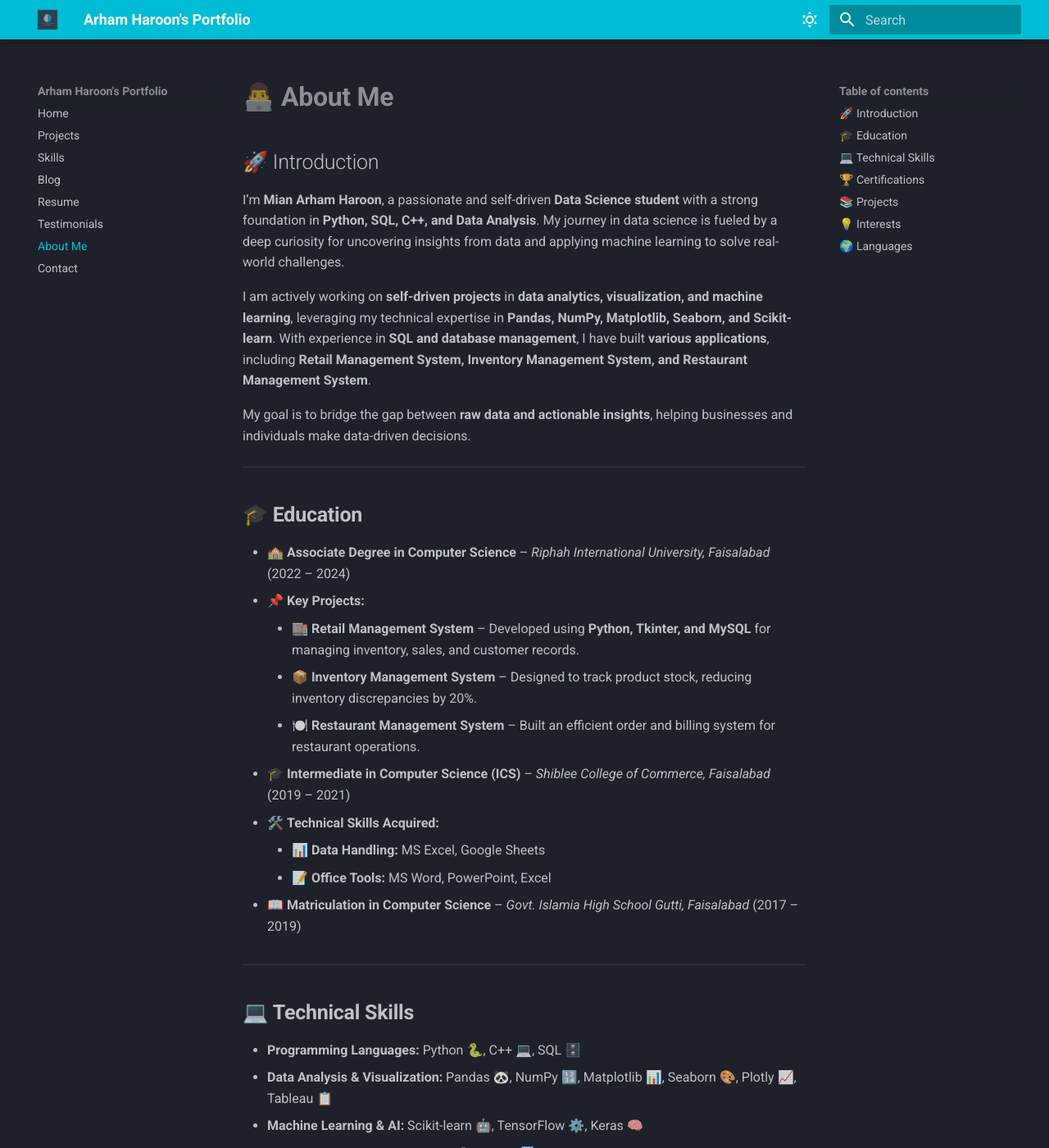
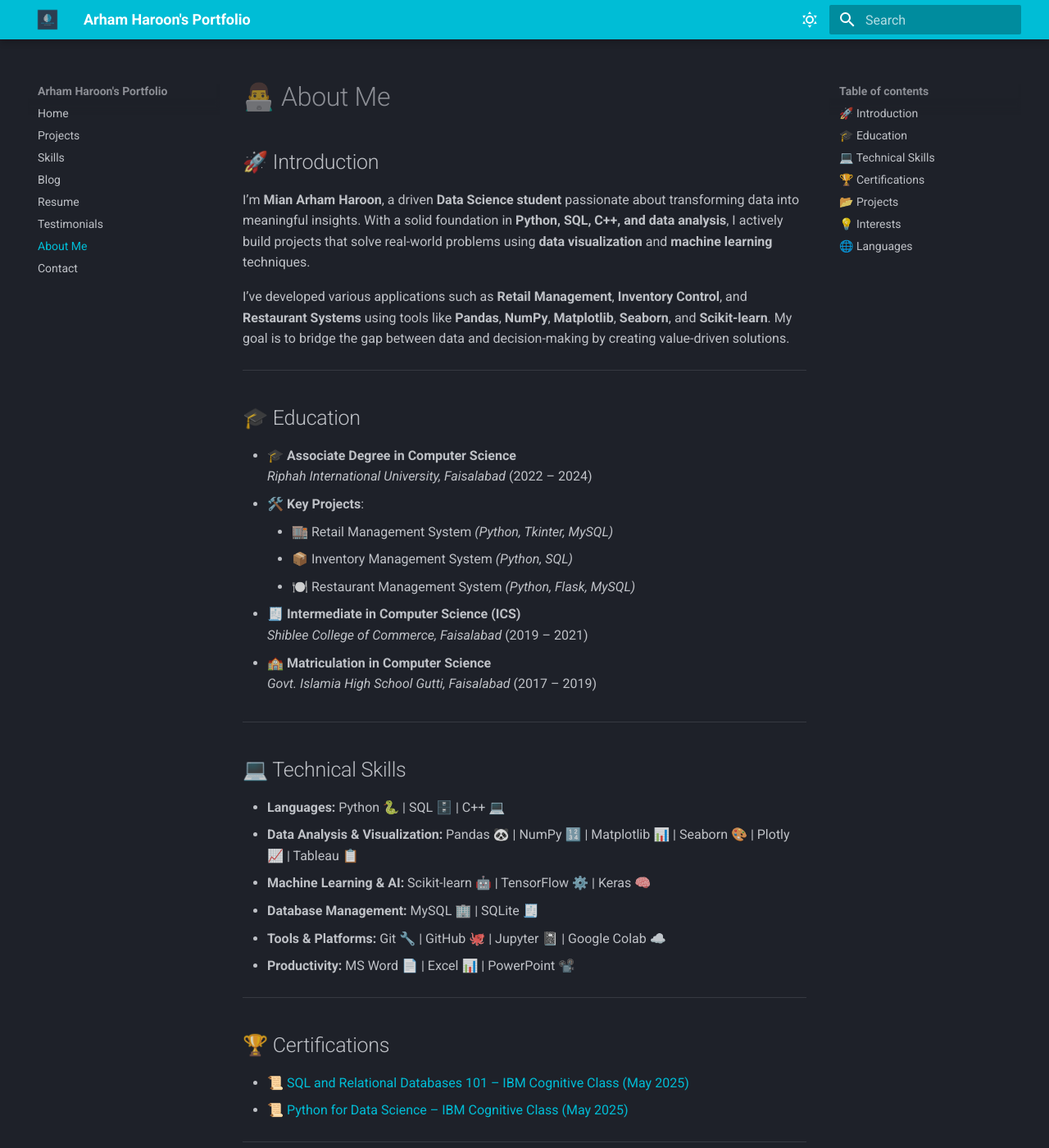
Before and after one commit to mian-arham-haroon/arham_portfolio, an MkDocs documentation site: the page built from docs/about.md, in a window 1280 px wide and 1400 px high. Shown: the whole window at 82% size. Built offline with MkDocs 1.6.1 and Material for MkDocs 9.7.7, drawn with Linux system fonts in a browser that asks for light colours; some of the changed text lies outside the part shown.

```diff
--- a/docs/about.md
+++ b/docs/about.md
@@ -1,66 +1,70 @@
-# 👨‍💻 **About Me**
+# 👨‍💻 About Me
 
 ## 🚀 Introduction
-I’m **Mian Arham Haroon**, a passionate and self-driven **Data Science student** with a strong foundation in **Python, SQL, C++, and Data Analysis**. My journey in data science is fueled by a deep curiosity for uncovering insights from data and applying machine learning to solve real-world challenges.
+I’m **Mian Arham Haroon**, a driven **Data Science student** passionate about transforming data into meaningful insights. With a solid foundation in **Python, SQL, C++, and data analysis**, I actively build projects that solve real-world problems using **data visualization** and **machine learning** techniques.
 
-I am actively working on **self-driven projects** in **data analytics, visualization, and machine learning**, leveraging my technical expertise in **Pandas, NumPy, Matplotlib, Seaborn, and Scikit-learn**. With experience in **SQL and database management**, I have built **various applications**, including **Retail Management System, Inventory Management System, and Restaurant Management System**.
-
-My goal is to bridge the gap between **raw data and actionable insights**, helping businesses and individuals make data-driven decisions.
+I’ve developed various applications such as **Retail Management**, **Inventory Control**, and **Restaurant Systems** using tools like **Pandas**, **NumPy**, **Matplotlib**, **Seaborn**, and **Scikit-learn**. My goal is to bridge the gap between data and decision-making by creating value-driven solutions.
 
 ---
 
-## 🎓 **Education**
-- 🏫 **Associate Degree in Computer Science** – *Riphah International University, Faisalabad* (2022 – 2024)
-  - 📌 **Key Projects:**
-    - 🏬 **Retail Management System** – Developed using **Python, Tkinter, and MySQL** for managing inventory, sales, and customer records.
-    - 📦 **Inventory Management System** – Designed to track product stock, reducing inventory discrepancies by 20%.
-    - 🍽️ **Restaurant Management System** – Built an efficient order and billing system for restaurant operations.
+## 🎓 Education
 
-- 🎓 **Intermediate in Computer Science (ICS)** – *Shiblee College of Commerce, Faisalabad* (2019 – 2021)
-  - 🛠️ **Technical Skills Acquired:**
-    - 📊 **Data Handling:** MS Excel, Google Sheets
-    - 📝 **Office Tools:** MS Word, PowerPoint, Excel
+- 🎓 **Associate Degree in Computer Science**
+  *Riphah International University, Faisalabad* (2022 – 2024)
+  - 🛠️ **Key Projects**:
+    - 🏬 Retail Management System *(Python, Tkinter, MySQL)*
+    - 📦 Inventory Management System *(Python, SQL)*
+    - 🍽️ Restaurant Management System *(Python, Flask, MySQL)*
 
-- 📖 **Matriculation in Computer Science** – *Govt. Islamia High School Gutti, Faisalabad* (2017 – 2019)
+- 🧾 **Intermediate in Computer Science (ICS)**
+  *Shiblee College of Commerce, Faisalabad* (2019 – 2021)
+
+- 🏫 **Matriculation in Computer Science**
+  *Govt. Islamia High School Gutti, Faisalabad* (2017 – 2019)
 
 ---
 
-## 💻 **Technical Skills**
-- **Programming Languages:** Python 🐍, C++ 💻, SQL 🗄️
-- **Data Analysis & Visualization:** Pandas 🐼, NumPy 🔢, Matplotlib 📊, Seaborn 🎨, Plotly 📈, Tableau 📋
-- **Machine Learning & AI:** Scikit-learn 🤖, TensorFlow ⚙️, Keras 🧠
-- **Database Management:** MySQL 🏢, SQLite 🧾
-- **Development & Tools:** Git 🔧, GitHub 🐙, Jupyter Notebooks 📓, Google Colab ☁️
-- **Office & Productivity Tools:** MS Office (Word, Excel, PowerPoint) 📝
+## 💻 Technical Skills
+
+- **Languages:** Python 🐍 | SQL 🗄️ | C++ 💻
+- **Data Analysis & Visualization:** Pandas 🐼 | NumPy 🔢 | Matplotlib 📊 | Seaborn 🎨 | Plotly 📈 | Tableau 📋
+- **Machine Learning & AI:** Scikit-learn 🤖 | TensorFlow ⚙️ | Keras 🧠
+- **Database Management:** MySQL 🏢 | SQLite 🧾
+- **Tools & Platforms:** Git 🔧 | GitHub 🐙 | Jupyter 📓 | Google Colab ☁️
+- **Productivity:** MS Word 📄 | Excel 📊 | PowerPoint 📽️
 
 ---
 
-## 🏆 **Certifications**
-- 📜 **Python for Data Science** – IBM Cognitive Class *(March 2025 – May 2025)*
-  - [View Certification](https://courses.cognitiveclass.ai/certificates/bc7185a79c424ab9abe648b139995648)
+## 🏆 Certifications
+
+- [📜 SQL and Relational Databases 101 – IBM Cognitive Class (May 2025)](https://courses.cognitiveclass.ai/certificates/a5b04d1457e847f09dc72b3285c0270d)
+- [📜 Python for Data Science – IBM Cognitive Class (May 2025)](https://courses.cognitiveclass.ai/certificates/bc7185a79c424ab9abe648b139995648)
 
 ---
 
-## 📚 **Projects**
-- 🏬 **Retail Management System** *(Python, MySQL, Tkinter)* – A user-friendly system to manage product inventory, billing, and customer data.
-- 🍽️ **Restaurant Management System** *(Python, Flask, MySQL)* – A digital solution for restaurant operations, streamlining order processing and billing.
-- 📦 **Inventory Management System** *(Python, SQL)* – Real-time stock tracking and inventory management tool to reduce discrepancies.
-- 📝 **Student Registration System** *(Python, MySQL)* – A database-driven system for managing student records and registrations.
+## 📂 Projects
+
+- 🏬 **Retail Management System** – Inventory & billing app with customer database integration.
+- 🍽️ **Restaurant Management System** – Web-based solution for order handling and payments.
+- 📦 **Inventory Management System** – Real-time product stock tracking application.
+- 📝 **Student Registration System** – Database application for student record maintenance.
 
 ---
 
-## 💡 **Interests**
-- 📖 **AI & Innovations** – Exploring emerging AI technologies and their applications across industries.
-- 🎨 **Data Visualization** – Passionate about transforming raw data into meaningful visual stories.
-- 💻 **Programming Challenges** – Continuously improving problem-solving skills on **LeetCode**, **HackerRank**, and **Kaggle**.
-- 🚀 **Exploring New Technologies** – Always eager to learn about **machine learning**, **deep learning**, and **automation**.
-- 📚 **Continuous Learning** – Staying updated with tech trends through books, courses, and webinars.
+## 💡 Interests
+
+- 🤖 Artificial Intelligence and Innovation
+- 📊 Data Visualization and Dashboards
+- 🧩 Competitive Programming (LeetCode, HackerRank, Kaggle)
+- 🚀 Exploring Machine Learning & Deep Learning
+- 📚 Lifelong Learning via Courses, Books, and Webinars
 
 ---
 
-## 🌍 **Languages**
-- **English:** Professional Working Proficiency
-- **Urdu:** Full Professional Proficiency
-- **Punjabi:** Proficient
+## 🌐 Languages
+
+- **English:** Professional Working Proficiency 🇬🇧
+- **Urdu:** Full Professional Proficiency 🇵🇰
+- **Punjabi:** Conversational Proficiency 🗣️
 
 ---
```
Also changed, not shown: docs/resume.md (+4 -0 lines), site/index.html, site/search/search_index.json.
